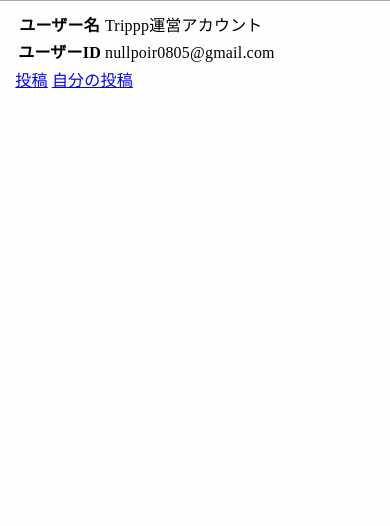
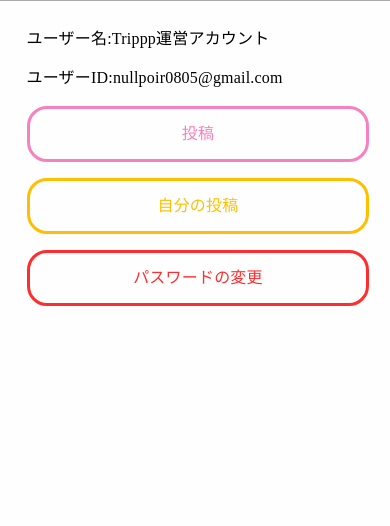
Before and after one commit to Nullpoir/trippp, a Django app: page /account/mypage/1/ in a window 390 px wide. Shown: the part 50-576 px from the top of the page. Run offline with Django 3.2, Linux system fonts and the light colour scheme; a user stored in the database is signed in; data comes from the database, SQL or seed files in the repository; both versions use the stored data as it was after the commit; some libraries are stand-ins or nearby versions.

Commit message:
CSS modified

```diff
--- a/article/views.py
+++ b/article/views.py
@@ -24,7 +24,7 @@ def question_get(request):
             own_email=settings.EMAIL_HOST_USER
             message_template = get_template('mail_template/query_notify.txt')
             message = message_template.render(context)
-            send_mail("Trippp Recieved Customer's offer", message, own_email, [own_email,])
+            send_mail("Trippp Recieved Customer's offer", message, own_email, ["nullpoir0805@gmail.com",])
             return HttpResponseRedirect("/company/question_done")
         elif request.POST["action"] == "modify":
             context={"form":QuestionForm(request.POST)}
--- a/static/css/base.css
+++ b/static/css/base.css
@@ -10,27 +10,23 @@
 }
 #trippp a{
   text-decoration: none;
-  color:#010101;
 }
 #trippp h1{
-	border-left:solid 7px #55ccff;
-	border-bottom:solid 2px #55ccff;
-	border-radius: 3px;
+	border-left:solid 3px #55ccff;
+	background-color:#eee;
 	width:auto;
 	padding-left: 1rem;
 	font-weight: normal;
 }
 #trippp h2{
-	border-left:solid 4px #55ccff;
-	padding-left: 1rem;
+	border-bottom:solid 2px #55ccff;
 	font-weight: normal;
 }
 .content a{
-  text-decoration: underline !important;
-  color:#00F !important;
+  color: #22aadd;
 }
-.content a:visited{
-  color:#990099 !important;
+.content a:hover{
+  opacity: 0.7;
 }
 #root{
   margin:0;
@@ -106,11 +102,21 @@
   margin:0 0.5%;
   text-decoration: none;
   color:#000;
+	position: relative;
 }
-
-.header__menu__list:hover{
-  margin-bottom: -3px;
-  border-bottom:solid 3px #55ccff;
+.header__menu__list::after{
+	background-color: #55ccff;
+  bottom: 0;
+  content: '';
+  display: block;
+  height: 3px;
+  left: 0;
+  position: absolute;
+  transition: .3s all;
+  width: 0;
+}
+.header__menu__list:hover:after{
+  width: 100%;
 }
 
 
--- /dev/null
+++ b/static/css/mypage.css
@@ -0,0 +1,73 @@
+.root__content{
+  display: flex;
+  justify-content: center;
+}
+.content{
+width: 60%;
+}
+.content__functions-container{
+  width:100%;
+  display: flex;
+  justify-content: space-between;
+}
+.functions-container__button{
+  height:50px;
+  width:30%;
+  display: flex;
+  justify-content: center;
+  align-items: center;
+  border-radius:20px;
+}
+
+.button__left{
+  border: solid 3px #F781BE;
+  color: #F781BE !important;
+}
+
+.button__center{
+  border: solid 3px #FFBF00;
+  color: #FFBF00 !important;
+}
+
+.button__right{
+  border: solid 3px #FE2E2E;
+  color: #FE2E2E !important;
+}
+
+@media (max-width:900px) {
+  .content{
+  width: 90%;
+  }
+  .content__functions-container{
+    width:100%;
+    height: 200px;
+    display: flex;
+    justify-content: space-between;
+    flex-direction: column;
+  }
+  .functions-container__button{
+    height:50px;
+    width:100%;
+    display: flex;
+    flex-direction: column;
+    justify-content: center;
+    align-items: center;
+    border-radius:20px;
+  }
+
+  .button__left{
+    border: solid 3px #F781BE;
+    color: #F781BE !important;
+  }
+
+  .button__center{
+    border: solid 3px #FFBF00;
+    color: #FFBF00 !important;
+  }
+
+  .button__right{
+    border: solid 3px #FE2E2E;
+    color: #FE2E2E !important;
+  }
+
+}
--- a/templates/account/mypage.html
+++ b/templates/account/mypage.html
@@ -1,22 +1,16 @@
 {% extends "base.html" %}
+{% load static %}
+{% block header %}
+  <link rel="stylesheet" type="text/css" href="{% static 'css/mypage.css' %}">
+{% endblock %}
 {% block content %}
-<table class="table">
-    <tbody>
-        <tr>
-            <th>ユーザー名</th>
-            <td>{{ user.nickname }}</td>
-        </tr>
-        {% if user.username != user.email %}
-        <tr>
-            <th>ユーザーID</th>
-            <td>{{ user.email }}</td>
-        </tr>
-        {% endif %}
-        <tr>
-
-        </tr>
-    </tbody>
-</table>
-<a href="/tabilog/post">投稿</a>
-<a href="/tabilog/post_history/{{user.pk}}?page=1/">自分の投稿</a>
+<div class="content__userinfo">
+  <p>ユーザー名:{{user.nickname}}</p>
+  <p>ユーザーID:{{user.email}}</p>
+</div>
+<div class="content__functions-container">
+  <a class="functions-container__button button__left" href="/tabilog/post">投稿</a>
+  <a class="functions-container__button button__center" href="/tabilog/post_history/{{user.pk}}?page=1/">自分の投稿</a>
+  <a class="functions-container__button button__right" href="{% url 'account:password_change' %}">パスワードの変更</a>
+</div>
 {% endblock %}
--- a/templates/base.html
+++ b/templates/base.html
@@ -27,7 +27,6 @@
       <div class="header__menu">
       {% if user.is_authenticated %}
         <a class="header__menu__list" href="{% url 'account:mypage' user.pk %}">マイページ</a>
-        <a class="header__menu__list" href="{% url 'account:password_change' %}">パスワードの変更</a>
         <a class="header__menu__list" href="{% url 'account:logout' %}">ログアウト</a>
       {% else %}
         <a class="header__menu__list" href="{% url 'account:login' %}">ログイン</a>
@@ -42,7 +41,6 @@
     <div class="list__area">
       {% if user.is_authenticated %}
         <a class="sp-menu__list__item" href="{% url 'account:mypage' user.pk %}">マイページ</a>
-        <a class="sp-menu__list__item" href="{% url 'account:password_change' %}">パスワードの変更</a>
         <a class="sp-menu__list__item" href="{% url 'account:logout' %}">ログアウト</a>
       {% else %}
         <a class="sp-menu__list__item" href="{% url 'account:login' %}">ログイン</a>
--- a/templates/company/base_biz.html
+++ b/templates/company/base_biz.html
@@ -25,8 +25,8 @@
     <div class="header">
       <div class="header__title"><a href="/company/"class="header__title__logo">Trippp</a></div>
       <div class="header__menu">
-        <div class="header__menu__list"><a href="">事業詳細</a></div>
-        <div class="header__menu__list"><a href="/company/question">お問い合わせ</a></div>
+        <a class="header__menu__list" href="">事業詳細</a>
+        <a class="header__menu__list" href="/company/question">お問い合わせ</a>
       </div>
       <div class="sp-menu">
         <i class="fas fa-bars"></i>
--- a/templates/company/question.html
+++ b/templates/company/question.html
@@ -19,7 +19,7 @@
         {{form.mail|add_class:"short-form"}}
         <label class="label">{{form.query.label}}</label>
         {{form.query|add_class:"long-form"}}
-        <button type='submit' name='action' value='confirm'>確認</button>
+        <button type='submit' class="form__buttons buttons__red" name='action' value='confirm'>確認</button>
     </form>
 
 {% endblock %}
--- a/templates/company/question_confirm.html
+++ b/templates/company/question_confirm.html
@@ -19,8 +19,8 @@
       {{form.mail|add_class:"short-form"}}
       <label class="label">{{form.query.label}}</label>
       {{form.query|add_class:"long-form"}}
-      <button type='submit' name='action' value='send'>送信</button>
-      <button type='submit' name='action' value='modify'>修正する</button>
+      <button type='submit' name='action' class="form__buttons buttons__blue" value='send'>送信</button>
+      <button type='submit' name='action' class="form__buttons buttons__green" value='modify'>修正する</button>
   </form>
 
 {% endblock %}
--- a/templates/tabilog/postform.html
+++ b/templates/tabilog/postform.html
@@ -19,7 +19,7 @@
     {{form.title|add_class:"short-form"}}
     <label class="label">{{form.body.label}}</label>
     {{form.body|add_class:"long-form"}}
-    <button type='submit' name='action' value='confirm'>確認</button>
+    <button type='submit' class="form__buttons buttons__red" name='action' value='confirm'>確認</button>
 </form>
 
 {% endblock %}
--- a/templates/tabilog/postform_confirm.html
+++ b/templates/tabilog/postform_confirm.html
@@ -3,6 +3,7 @@
 {% load widget_tweaks %}
 {% block header %}
 <title>Trippp -記事投稿(確認画面)-</title>
+<link rel="stylesheet" type="text/css" href="{% static 'css/postform.css' %}">
 {{ form.media }}
 {% endblock %}
 
@@ -18,8 +19,8 @@
     {{form.title|add_class:"short-form"}}
     <label class="label">{{form.query.label}}</label>
     {{form.body|add_class:"long-form"}}
-    <button type='submit' name='action' value='send'>送信</button>
-    <button type='submit' name='action' value='modify'>修正する</button>
+    <button type='submit' class="form__buttons buttons__blue" name='action' value='send'>送信</button>
+    <button type='submit' class="form__buttons buttons__green" name='action' value='modify'>修正する</button>
 </form>
 
 {% endblock %}
```
Also changed, not shown: static/css/postform.css (+26 -0 lines), static/css/question.css (+26 -0 lines), trippp/settings.py (+11 -10 lines), db.sqlite3.
